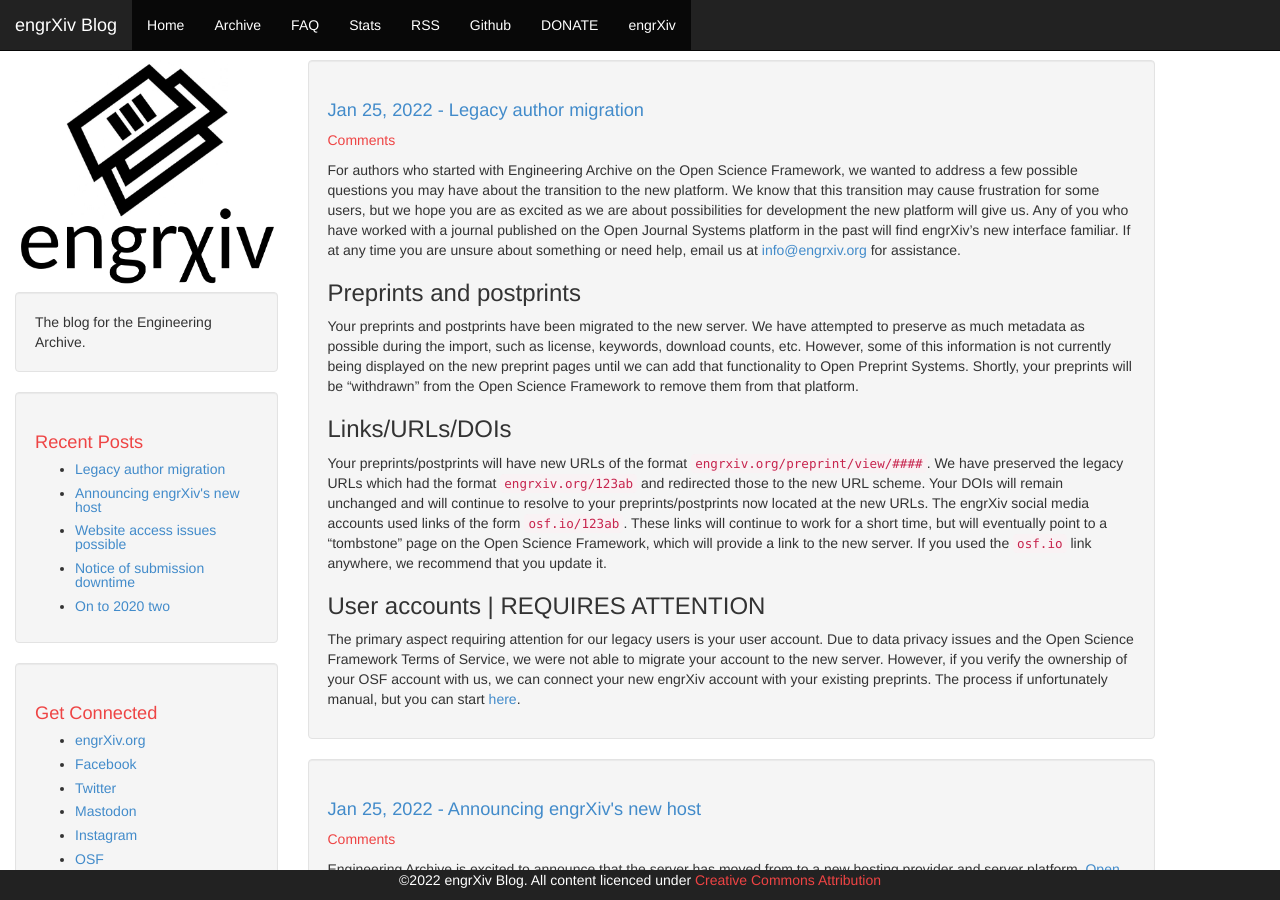
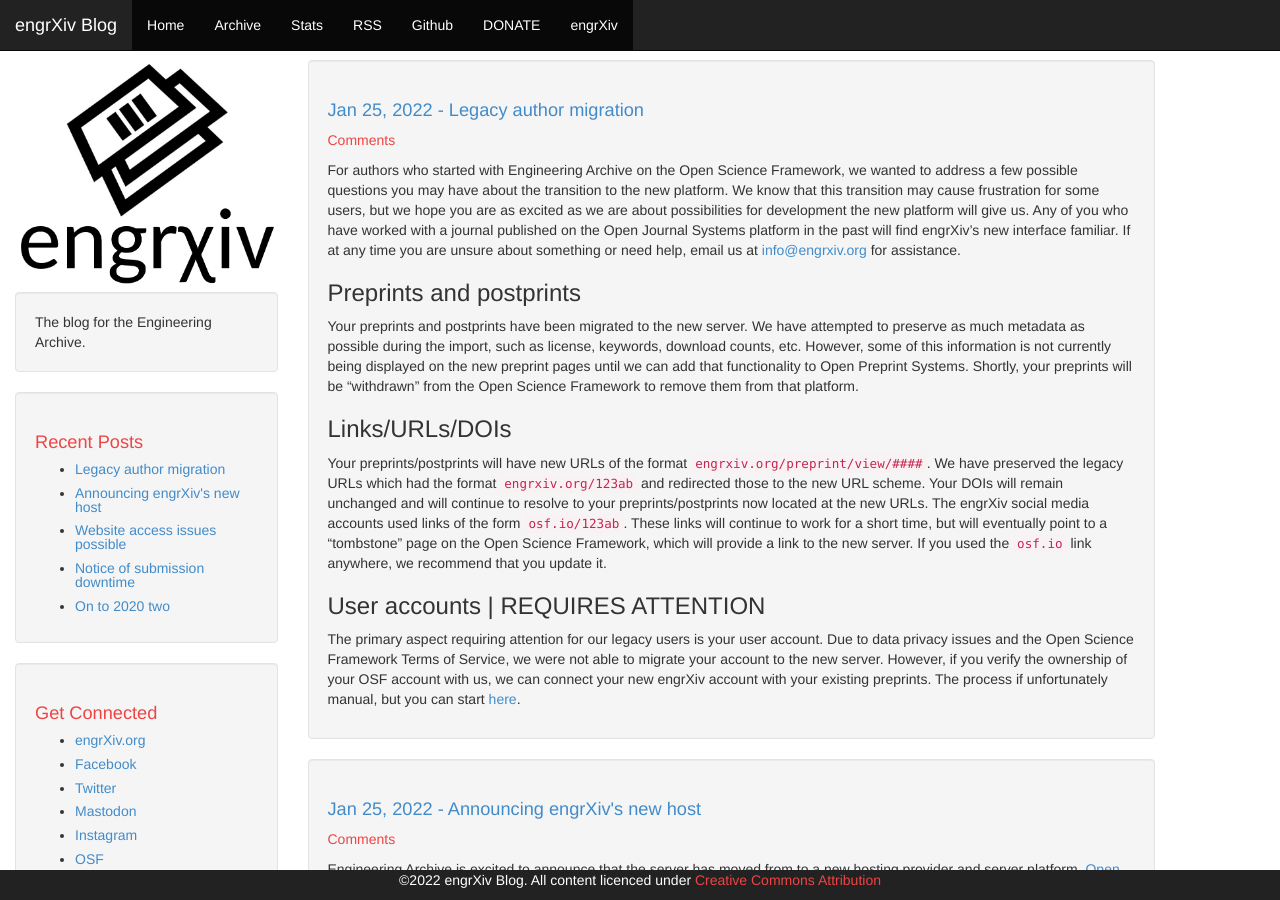
Before and after one commit to OpenEngr/engrXiv, a Jekyll site: the page built from index.html, in a window 1280 px wide and 900 px high. Built offline with Jekyll 4.4.1, drawn with Linux system fonts in a browser that asks for light colours; the list of posts is cut into pages by our own code; comment, search, counter and statistics services are not loaded.

Commit message:
remove FAQ link

```diff
--- a/_includes/header.html
+++ b/_includes/header.html
@@ -34,7 +34,6 @@
                     <li class="active"><a href="{{ site.baseurl }}/">Home</a></li>
                     <li class="active visible-xs-block"><a href="{{ site.baseurl }}/links.html">Links</a></li>
                     <li class="active"><a href="{{ site.baseurl }}/archive">Archive</a></li>
-					<li class="active"><a href="{{ site.baseurl }}/faq">FAQ</a></li>
 					<li class="active"><a href="{{ site.baseurl }}/stats">Stats</a></li>
                     <li class="active"><a href="{{ site.baseurl }}/feed.xml">RSS</a></li>
                     {% if site.github != '' %}
```
